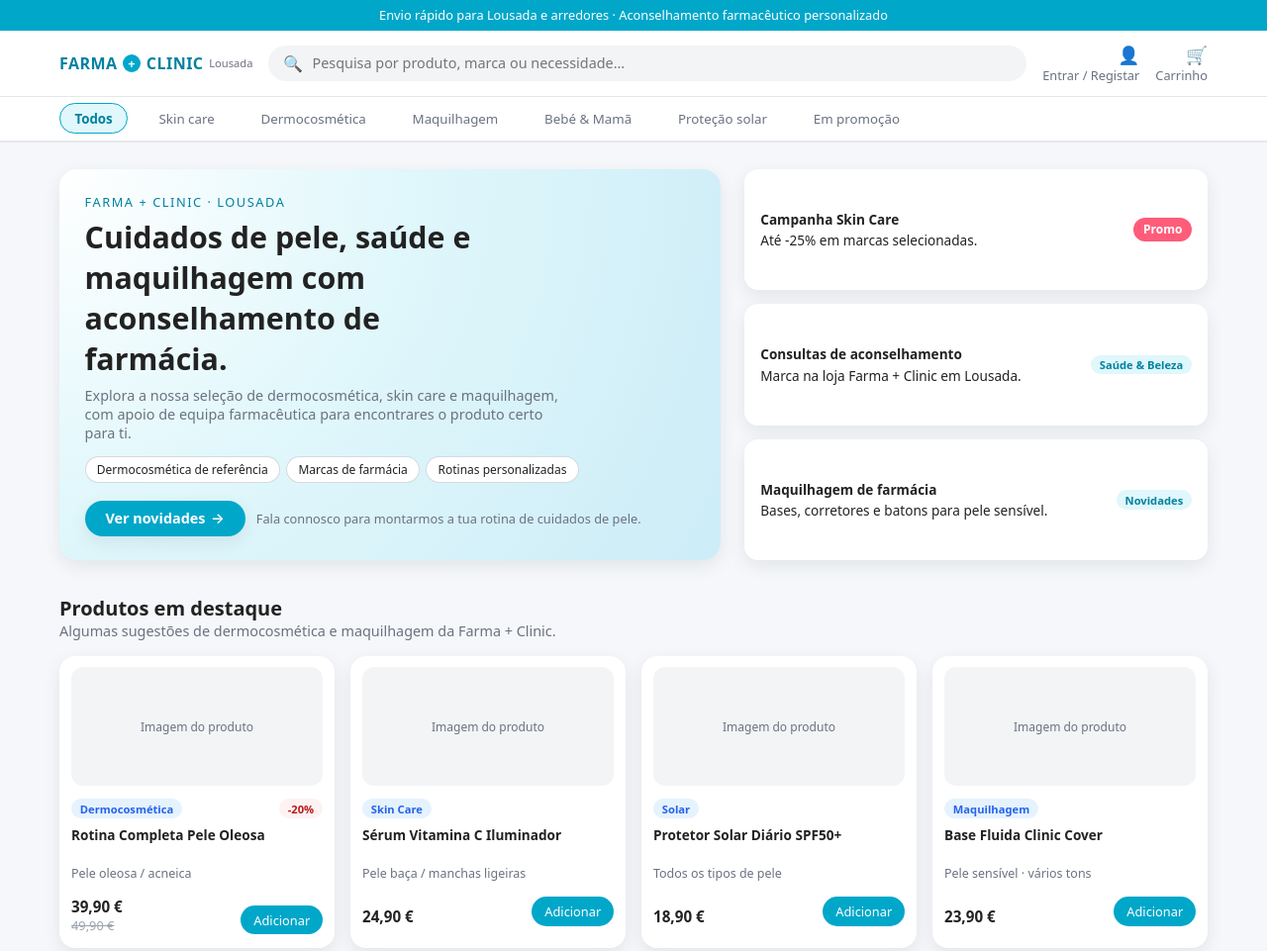
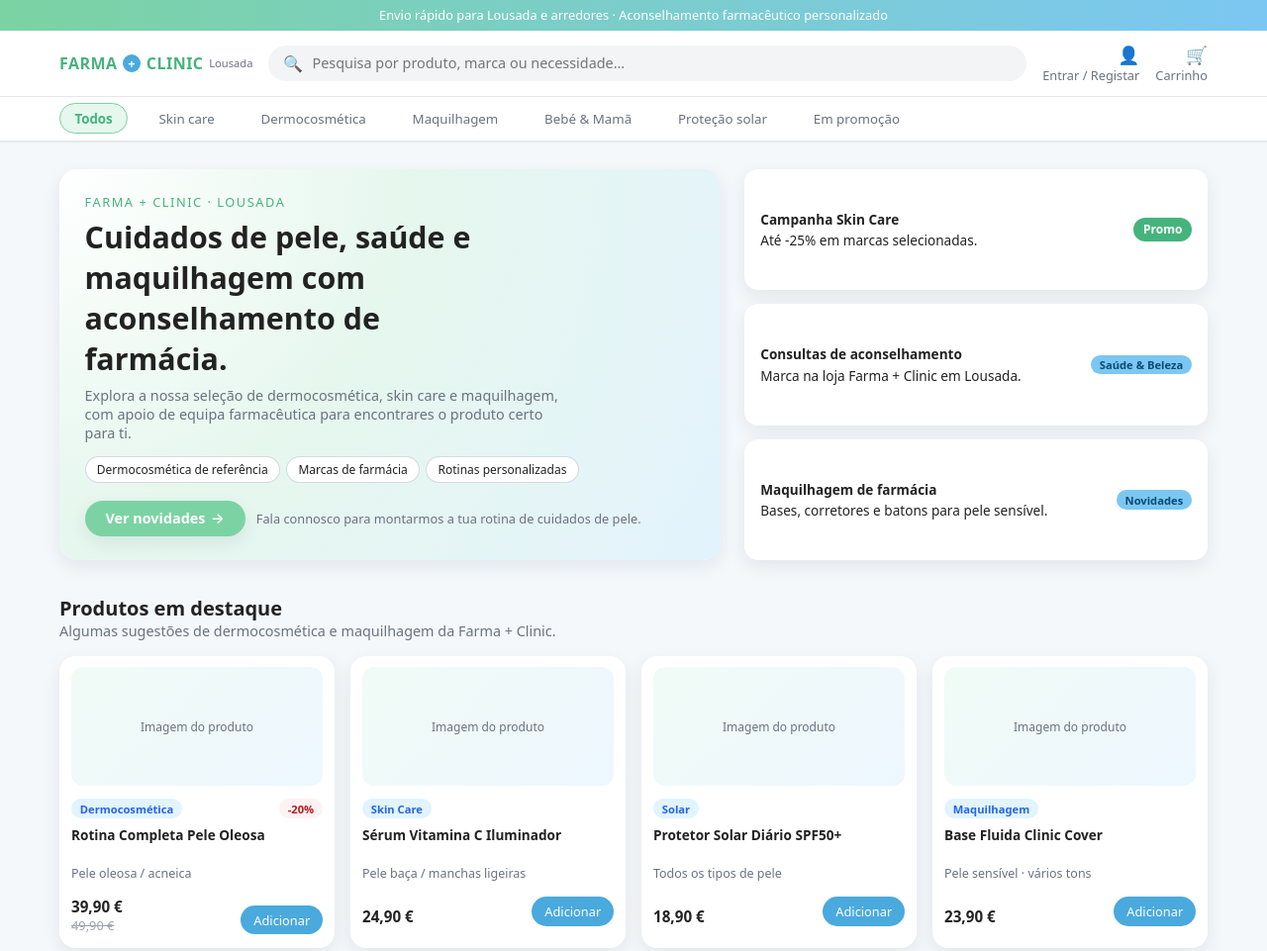
Before and after one commit to junior-coding/rascunho, a plain HTML site: page index2.html in a window 1280 px wide. Shown: the top 961 px of the page at 99% size. Drawn offline with Linux system fonts and the light colour scheme.

```diff
--- a/index2.html
+++ b/index2.html
@@ -6,11 +6,15 @@
   <meta name="viewport" content="width=device-width, initial-scale=1" />
   <style>
     :root {
-      --primary: #00a7c9;      /* turquesa estilo wells */
-      --primary-dark: #0082a0;
-      --primary-light: #e0f7fb;
-      --accent: #ff5c7a;
-      --bg: #f5f7fa;
+      /* PALETA NOVA: VERDE CLARO + AZUL CLARO */
+      --primary: #7bd3a3;       /* verde claro principal */
+      --primary-dark: #45b47c;  /* verde um pouco mais forte */
+      --primary-light: #e6f7ee; /* verde clarinho de fundo */
+
+      --secondary: #7bc7f3;     /* azul claro */
+      --secondary-dark: #4aa9dd;
+
+      --bg: #f4f8fb;
       --card-bg: #ffffff;
       --text: #222;
       --muted: #6b7280;
@@ -37,7 +41,7 @@
 
     /* TOP BAR */
     .top-bar {
-      background: var(--primary);
+      background: linear-gradient(90deg, var(--primary), var(--secondary));
       color: #fff;
       font-size: 0.8rem;
       text-align: center;
@@ -76,7 +80,7 @@
       width: 18px;
       height: 18px;
       border-radius: 999px;
-      background: var(--primary);
+      background: var(--secondary-dark);
       color: #fff;
       display: inline-flex;
       align-items: center;
@@ -183,7 +187,8 @@
     }
 
     .hero-banner {
-      background: radial-gradient(circle at top left, #ffffff 0, #e0f7fb 45%, #ccecf7 100%);
+      /* Gradiente verde + azul claro */
+      background: radial-gradient(circle at top left, #ffffff 0, #e6f7ee 45%, #e3f3fd 100%);
       border-radius: 18px;
       padding: 1.5rem 1.6rem;
       box-shadow: var(--shadow-soft);
@@ -286,8 +291,8 @@
       font-size: 0.7rem;
       padding: 0.15rem 0.55rem;
       border-radius: 999px;
-      background: var(--primary-light);
-      color: var(--primary-dark);
+      background: var(--secondary);
+      color: #0b4a71;
       font-weight: 600;
     }
 
@@ -295,7 +300,7 @@
       font-size: 0.75rem;
       padding: 0.2rem 0.6rem;
       border-radius: 999px;
-      background: var(--accent);
+      background: var(--primary-dark);
       color: #fff;
       font-weight: 600;
     }
@@ -337,7 +342,7 @@
     }
 
     .product-img {
-      background: #f3f4f6;
+      background: linear-gradient(135deg, #f1fbf6, #edf7ff);
       border-radius: 12px;
       height: 120px;
       margin-bottom: 0.35rem;
@@ -359,7 +364,7 @@
       font-size: 0.7rem;
       padding: 0.15rem 0.55rem;
       border-radius: 999px;
-      background: #e5f3ff;
+      background: #e1f4ff;
       color: #2563eb;
       font-weight: 600;
       white-space: nowrap;
@@ -406,14 +411,14 @@
       border: none;
       padding: 0.35rem 0.8rem;
       font-size: 0.8rem;
-      background: var(--primary);
+      background: var(--secondary-dark);
       color: #fff;
       cursor: pointer;
       white-space: nowrap;
     }
 
     .btn-add:hover {
-      background: var(--primary-dark);
+      background: var(--secondary);
     }
 
     /* ABOUT & CONTACT */
```
